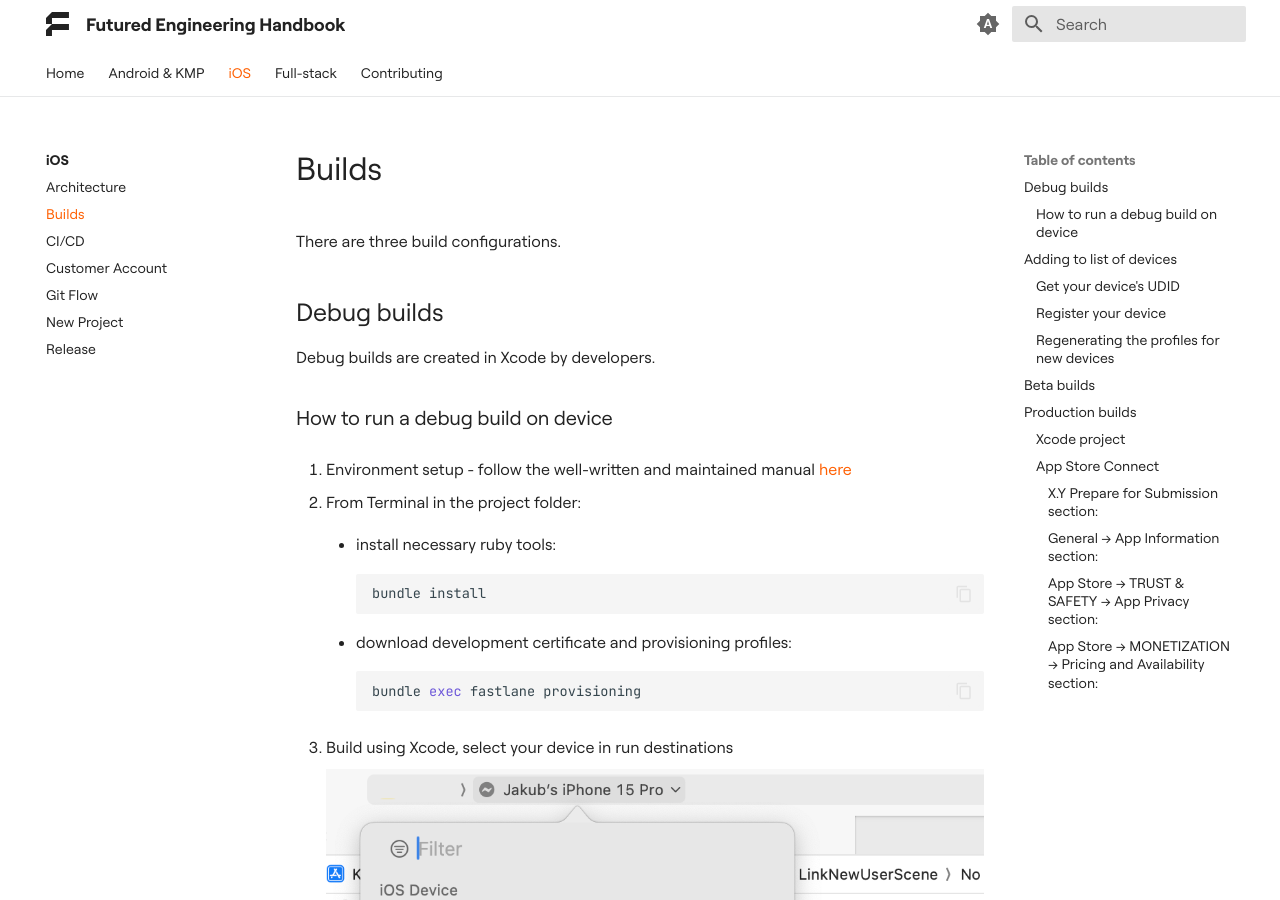
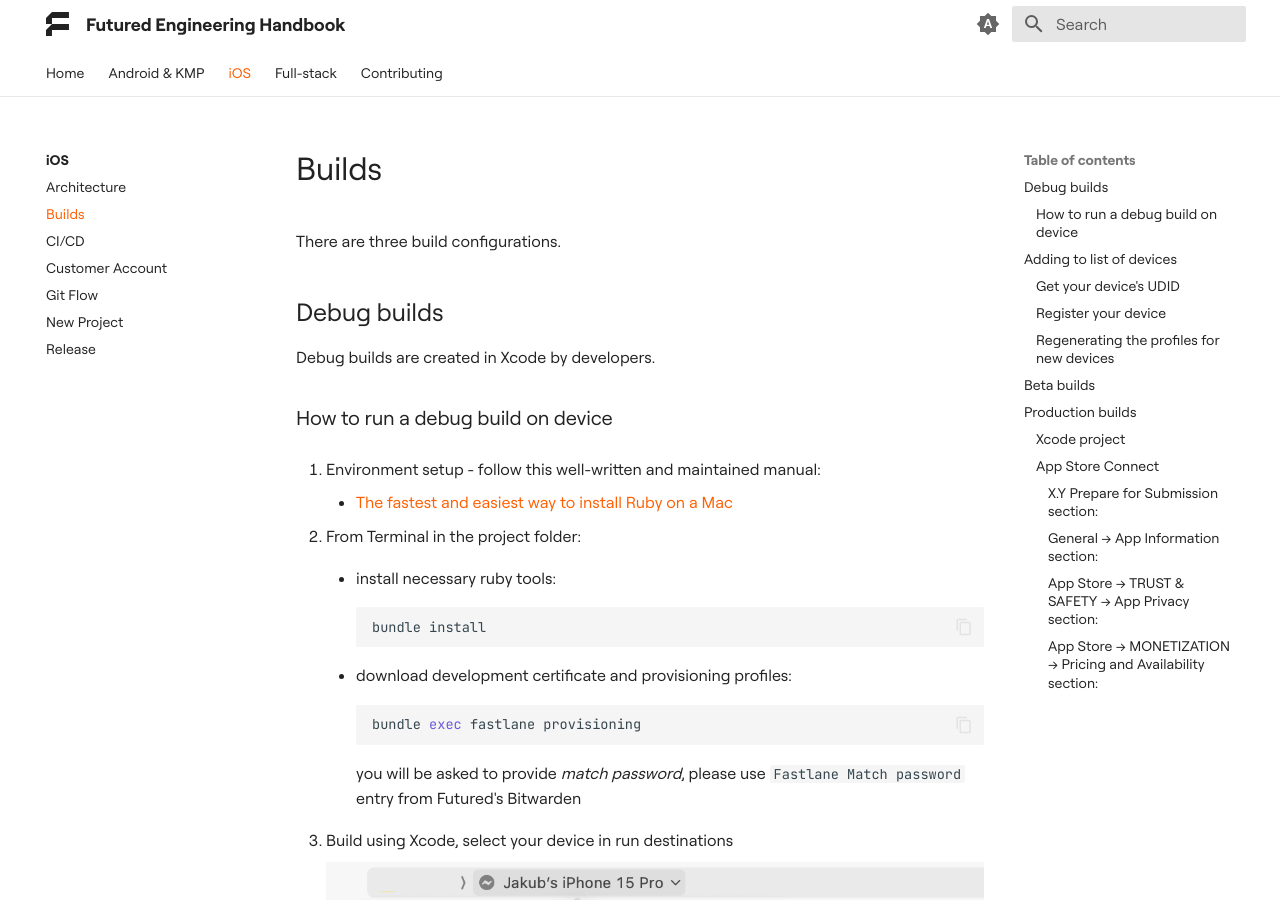
Before and after one commit to futuredapp/Engineering-Handbook, an MkDocs documentation site: the page built from docs/teams/ios/ios_builds.md, in a window 1280 px wide and 900 px high. Built offline with MkDocs 1.6.1 and Material for MkDocs 9.7.7, drawn with Linux system fonts in a browser that asks for light colours.

Commit message:
Add match password mention

````diff
--- a/docs/teams/ios/ios_builds.md
+++ b/docs/teams/ios/ios_builds.md
@@ -8,7 +8,9 @@
 
 ### How to run a debug build on device
 
-1. Environment setup - follow the well-written and maintained manual [here](https://www.moncefbelyamani.com/how-to-install-xcode-homebrew-git-rvm-ruby-on-mac/)
+1. Environment setup - follow this well-written and maintained manual:
+
+    - [The fastest and easiest way to install Ruby on a Mac](https://www.moncefbelyamani.com/how-to-install-xcode-homebrew-git-rvm-ruby-on-mac/)
 
 2. From Terminal in the project folder:
 
@@ -21,6 +23,7 @@
         ```bash
         bundle exec fastlane provisioning
         ```
+        you will be asked to provide *match password*, please use `Fastlane Match password` entry from Futured's Bitwarden
 
 3. Build using Xcode, select your device in run destinations
 
````
